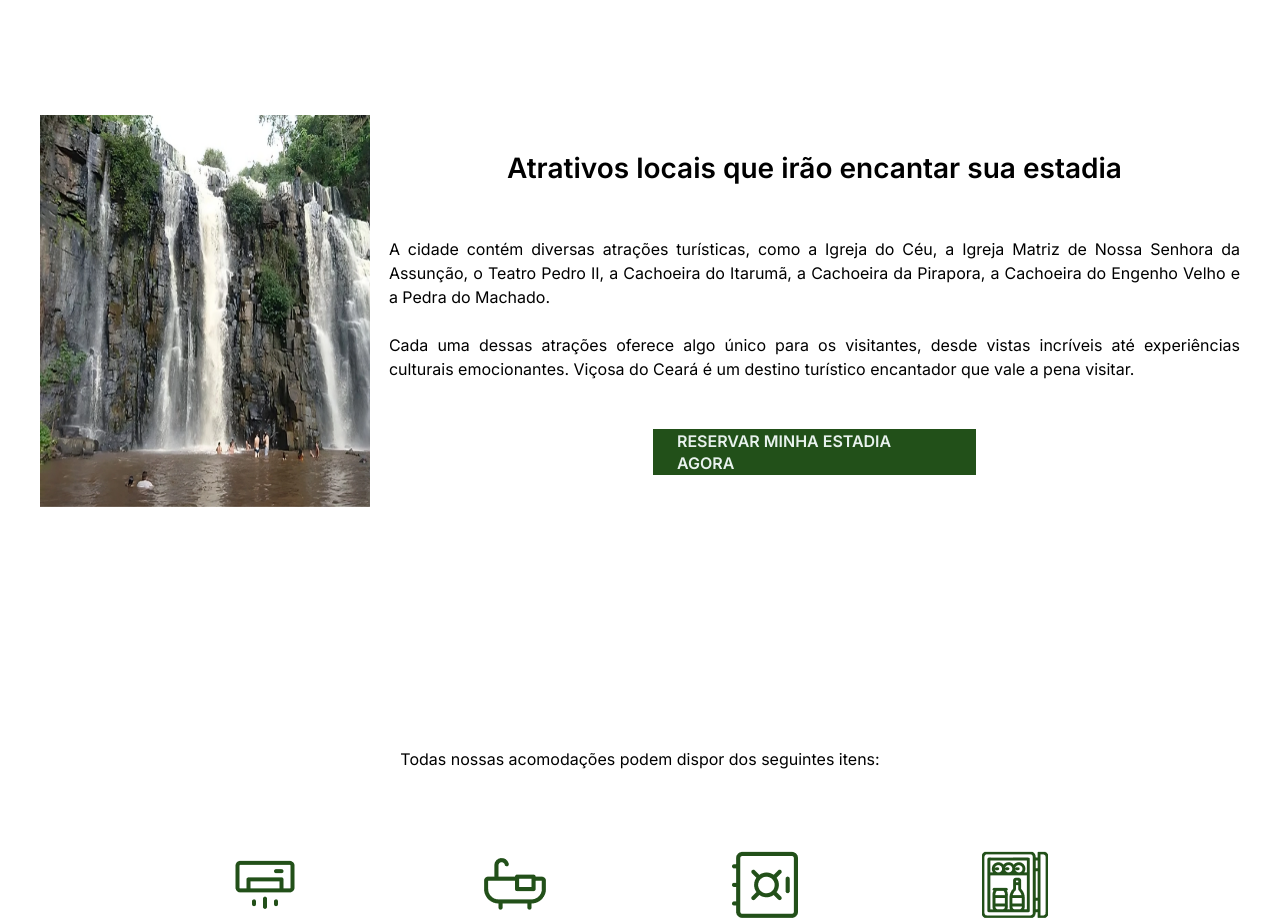
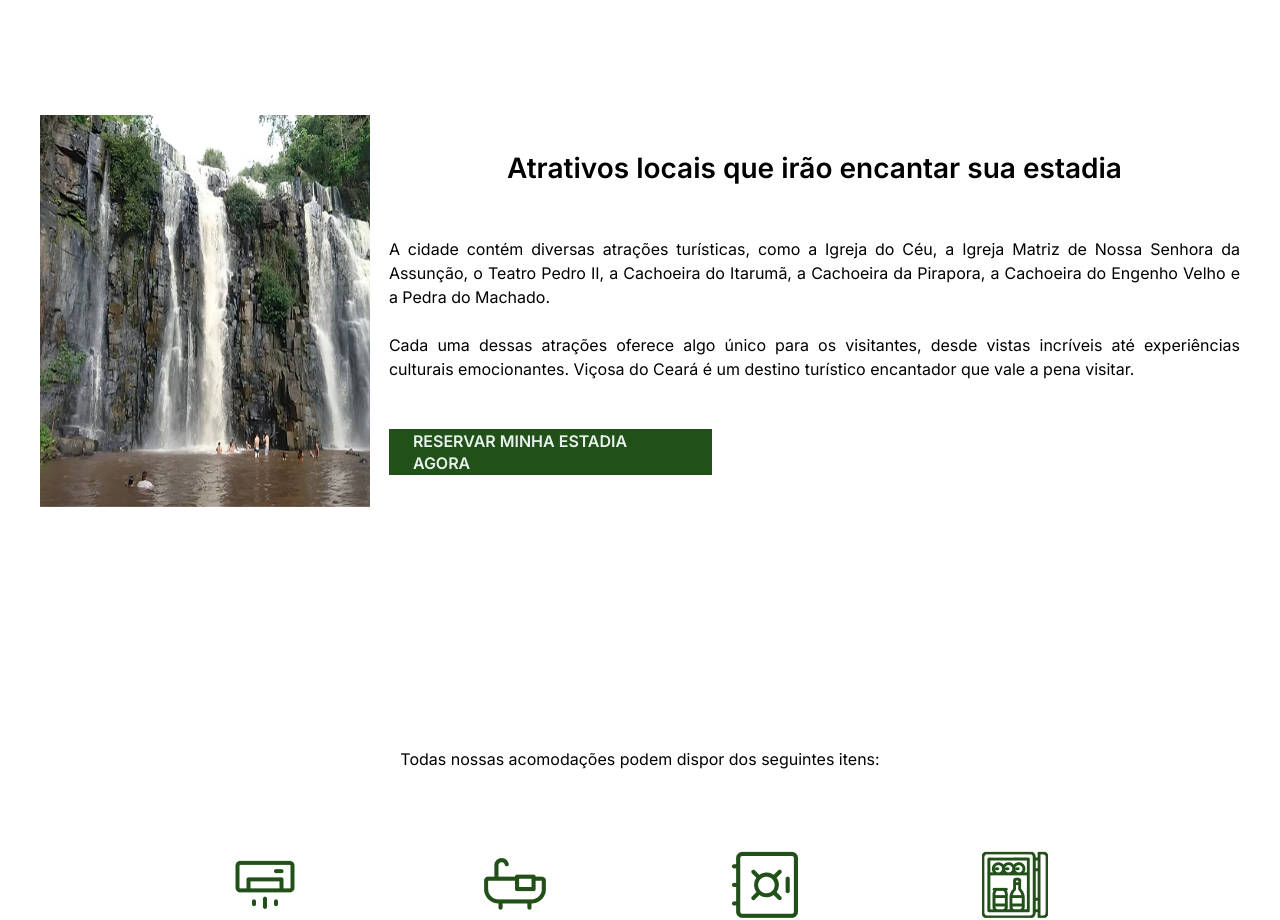
Before and after one commit to GabrielPassos25/PousadaEspacoVerde2.0, a React (Create React App) app: page / in a window 1280 px wide. Shown: the part 780-1700 px from the top of the page. Built offline with nearby package versions, Linux system fonts and the light colour scheme.

Commit message:
fix: ajusta centralidade do botão de atrativos

```diff
--- a/src/components/Atractives/index.tsx
+++ b/src/components/Atractives/index.tsx
@@ -14,7 +14,7 @@ export function Atractives(){
         <Container device={windowSize}>
             <Image src={atractives} device={windowSize}/>
             <ImageSeparator device={windowSize}/>
-            <InfoContainer>
+            <InfoContainer device={windowSize}>
                 <Title device={windowSize}>
                     Atrativos locais que irão encantar sua estadia
                 </Title>
--- a/src/components/Atractives/styles.ts
+++ b/src/components/Atractives/styles.ts
@@ -17,11 +17,11 @@ export const Image = styled.img<{device: string}>`
     `}
 `;
 
-export const InfoContainer = styled.div`
+export const InfoContainer = styled.div<{device: string}>`
     display: flex;
     flex-direction: column;
     padding: 24px 0;
-    align-items: center;
+    ${({device}) => device === 'mobile' && `align-items: center; justify-content: center;`};
 `;
 
 export const Title = styled.div<{device: string}>`
```
